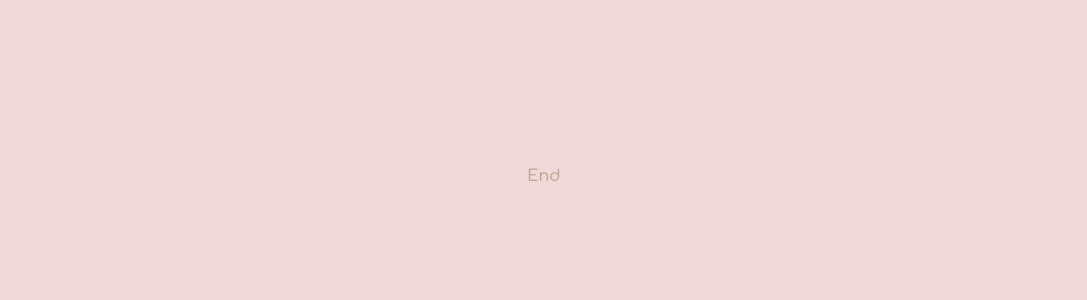
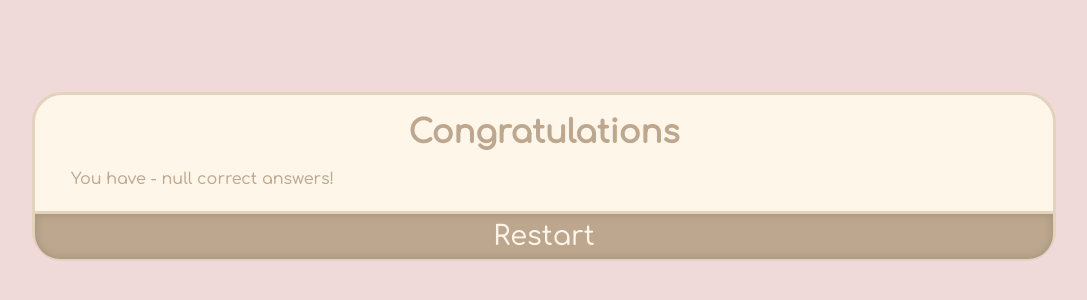
Before and after one commit to Vladimir-Stoikov/quiz-react-app, a React (Create React App) app: page /End in a window 1280 px wide. Shown: the part 224-524 px from the top of the page, without its empty margins (96-1183 px from the left). Built offline with nearby package versions, Linux system fonts and the light colour scheme.

Commit message:
complete End page

```diff
--- a/src/Pages/End.jsx
+++ b/src/Pages/End.jsx
@@ -1,7 +1,26 @@
 import React from 'react'
+import { useLocation, useNavigate } from 'react-router-dom'
+
+import Main from '../components/Main'
+import Title from '../components/Title'
+import Description from '../components/Description'
+import Button from '../components/Button'
 
 export default function End() {
-  return (
-    <div>End</div>
-  )
+
+  const location = useLocation();
+  const navigate = useNavigate();
+
+  function returnToMenu() {
+
+      navigate('/');
+
+  }
+
+  return <Main>
+    <Title text='Congratulations' width='100%'/>
+    <Description text={`You have - ${location.state} correct ${location.state === 1 ? 'answer' : 'answers'}!`}/>
+    <Button text='Restart' func={returnToMenu}/>
+
+  </Main>
 }
--- a/src/Pages/Quiz.jsx
+++ b/src/Pages/Quiz.jsx
@@ -5,14 +5,12 @@ import styled from 'styled-components';
 import Main from '../components/Main';
 import Title from '../components/Title';
 import Button from '../components/Button';
-import Question from '../components/Question';
+import Question from '../components/Description';
 import dataBase from '../data';
 import RadioSection from '../components/RadioSection';
 import BackArrow from '../components/BackArrow';
 import ForwardArrow from '../components/ForwardArrow';
 import Error from '../components/Error';
-
-
 
 const Header = styled.header`
   display: flex;
@@ -26,14 +24,13 @@ export default function Quiz() {
   const [answers, setAnswers] = useState(data.map(() => 'empty'));
   const [error, setError] = useState(null);
 
-  const navigat = useNavigate();
+  const navigate = useNavigate();
 
   function checkQuiz() {
-    console.log(answers[0], data[0].correct);
     let allComplete = true;
     let correctAnswer = 0;
     answers.forEach(answer => {
-      // if(answer === 'empty') allComplete = false;
+      if(answer === 'empty') allComplete = false;
     } )
     if(allComplete) {
       answers.forEach((answer, id) => {
@@ -41,8 +38,7 @@ export default function Quiz() {
           ++correctAnswer;
         }
       })
-      console.log('End page. Correct answers: ' + correctAnswer );
-      navigat('/End');
+      navigate('/End', {state: correctAnswer});
     } else {
       setError('You have some not answered questions!')
     }
@@ -53,7 +49,7 @@ export default function Quiz() {
       <Main height='370px'>
         <Header>
           <BackArrow disable={counter === 0 ? true : false} func={() => setCounter(prev => (prev !== 0 ? (prev -= 1) : prev))} />
-          <Title text={'Question ' + (counter + 1) + ' / ' + data.length} />
+          <Title text={'Question ' + (counter + 1) + ' / ' + data.length} margin='20px 20px'/>
           <ForwardArrow func={() => setCounter(prev => (prev < data.length - 1 ? (prev += 1) : prev))} />
         </Header>
         <Question text={data[counter].question} />
--- a/src/Pages/Start.jsx
+++ b/src/Pages/Start.jsx
@@ -4,7 +4,7 @@ import { Link } from "react-router-dom";
 import Main from '../components/Main';
 import Title from '../components/Title';
 import Button from '../components/Button';
-import Question from '../components/Question';
+import Question from '../components/Description';
 
 export default function Start() {
 
--- a/src/components/Title.jsx
+++ b/src/components/Title.jsx
@@ -4,13 +4,13 @@ import styled from 'styled-components'
 const TitleH1 = styled.h1`
   display: inline-block;
   text-align: center;
-  margin: 20px 20px;
+  margin: ${({margin}) => margin ? margin : '20px 0'};
   width: ${({width}) => width ? width : 'auto'};
   user-select: none;
 `
 
-export default function Title({text, width}) {
+export default function Title({text, width, margin}) {
   return (
-    <TitleH1 width={width}>{text}</TitleH1>
+    <TitleH1 width={width} margin={margin}>{text}</TitleH1>
   )
 }
```
Also changed, not shown: src/components/Description.jsx (renamed from src/components/Question.jsx).
